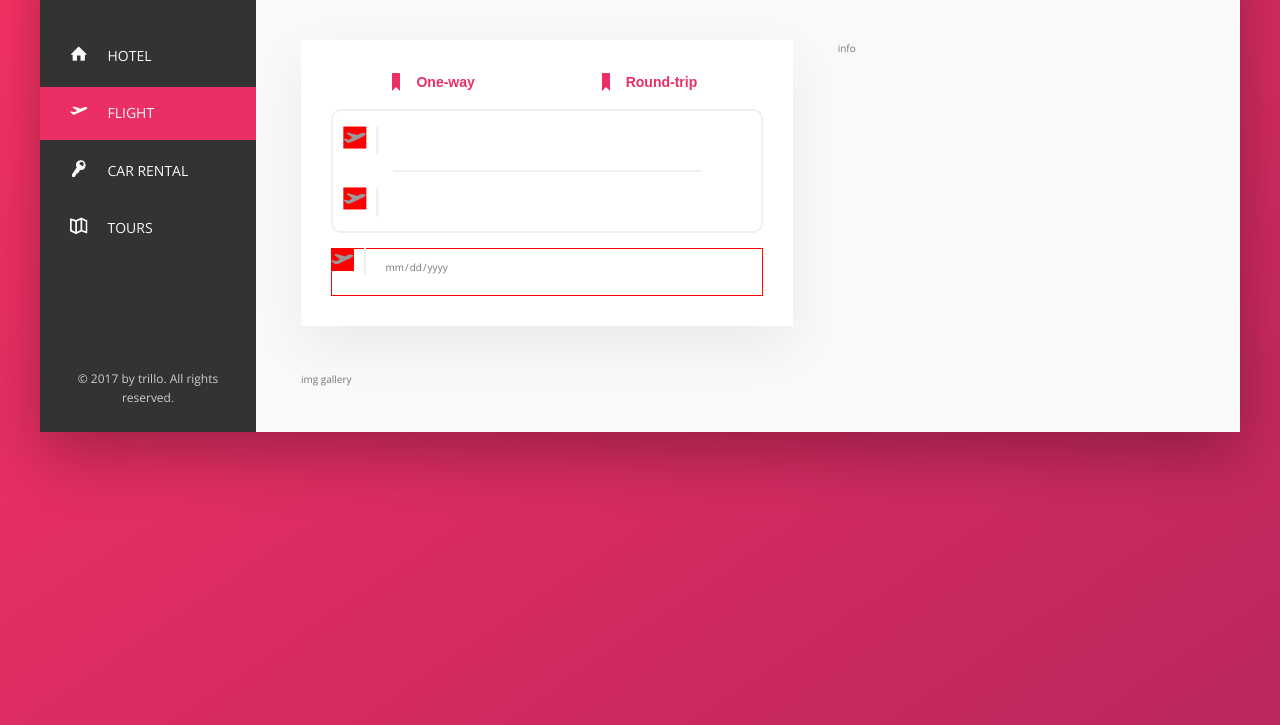
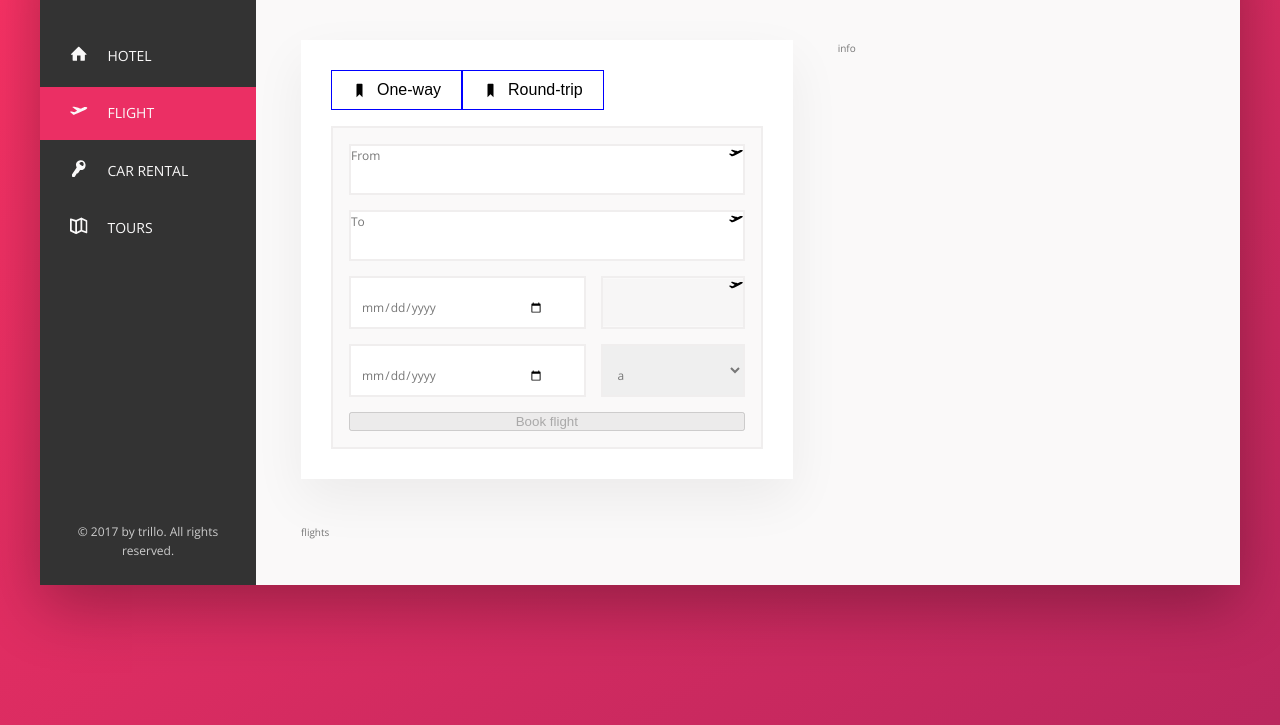
Before and after one commit to pauliversonc/trillo, a website: page pages/flight.html in a window 1280 px wide. Shown: the part 155-880 px from the top of the page. Drawn offline with nearby package versions, Linux system fonts and the light colour scheme.

Commit message:
Update: re-design flight form

```diff
--- a/js/script.js
+++ b/js/script.js
@@ -148,3 +148,41 @@ const prevSlide = () => {
 // const activateLink = function() {
 
 // };
+
+
+
+
+
+
+
+
+
+
+
+// Get the input fields
+const startDateInput = document.getElementById('start-date');
+const endDateInput = document.getElementById('end-date');
+
+// Add event listeners to the inputs
+startDateInput.addEventListener('change', updateEndDateInput);
+endDateInput.addEventListener('change', updateStartDateInput);
+
+// Update the minimum selectable date for the end date input
+function updateEndDateInput() {
+  const startDate = new Date(startDateInput.value);
+  endDateInput.min = formatDate(startDate);
+}
+
+// Update the maximum selectable date for the start date input
+function updateStartDateInput() {
+  const endDate = new Date(endDateInput.value);
+  startDateInput.max = formatDate(endDate);
+}
+
+// Format the date as "YYYY-MM-DD"
+function formatDate(date) {
+  const year = date.getFullYear();
+  const month = String(date.getMonth() + 1).padStart(2, '0');
+  const day = String(date.getDate()).padStart(2, '0');
+  return `${year}-${month}-${day}`;
+}
--- a/pages/flight.html
+++ b/pages/flight.html
@@ -97,9 +97,10 @@
             </nav>
 
             <main class="flight-view">
+
                 <div class="book">
 
-                    <div class="book__header u-mb-small">
+                    <div class="book__header u-mb-m">
 
                         <button class="book__header-btn">
                             <svg class="book__header-icon">
@@ -120,35 +121,11 @@
                     <!-- red -->
                     <form class="book__form">
 
-                        <div class="book__form-container u-mb-small">
-
-                            <!-- from -->
-                            <div class="book__form-group">
-                                <input type="text" name="from" id="from" class="book__input book__input--from">
-                                <span class="book__icon-box book__icon-box--top">
-                                    <svg class="book__icon">
-                                        <use xlink:href="../img/sprite.svg#icon-aircraft-take-off"></use>
-                                    </svg>
-                                </span>
-                            </div>
-
-                            <hr class="book__divider">
-
-                            <!-- to -->
-                            <div class="book__form-group">
-                                <input type="text" name="to" id="to" class="book__input book__input--to">
-                                <span class="book__icon-box book__icon-box--bottom">
-                                    <svg class="book__icon">
-                                        <use xlink:href="../img/sprite.svg#icon-aircraft-take-off"></use>
-                                    </svg>
-                                </span>
-                            </div>
-                        </div>
-
-
-                        <div class="book__form-group">
-                            <input class="book__input book__input--dateFrom" type="date" name="dateFrom" id="dateFrom">
-                            <span class="book__icon-box ">
+                        <!-- from input -->
+                        <div class="book__form-group book__form-group--input">
+                            <label for="from" class="book__label">From</label>
+                            <input type="text" name="from" id="from" class="book__input">
+                            <span class="book__icon-box">
                                 <svg class="book__icon">
                                     <use xlink:href="../img/sprite.svg#icon-aircraft-take-off"></use>
                                 </svg>
@@ -156,9 +133,51 @@
                         </div>
 
 
+                        <!-- to input-->
+                        <div class="book__form-group book__form-group--input">
+                            <label for="to" class="book__label">To</label>
+                            <input type="text" name="to" id="to" class="book__input">
+                            <span class="book__icon-box">
+                                <svg class="book__icon">
+                                    <use xlink:href="../img/sprite.svg#icon-aircraft-take-off"></use>
+                                </svg>
+                            </span>
+                        </div>
+
+
+                        <!-- from date-->
+                        <div class="book__form-group book__form-group--dateFrom">
+                            <input type="date" name="dateFrom" id="dateFrom" class="book__input">
+                        </div>
+
+                        <!-- to date-->
+                        <div class="book__form-group book__form-group--dateTo">
+                            <input type="date" name="dateTo" id="dateTo" class="book__input">
+
+                        </div>
 
 
 
+                        <!-- seat test-->
+                        <div class="book__form-group">
+                            <input type="text" name="seat" disabled id="seat" class="book__input">
+                            <span class="book__icon-box">
+                                <svg class="book__icon">
+                                    <use xlink:href="../img/sprite.svg#icon-aircraft-take-off"></use>
+                                </svg>
+                            </span>
+                        </div>
+
+
+                        <!-- class dropdown-->
+                        <div class="book__form-group">
+                            <select name="class" id="class" class="book__input">
+                                <option value="a">a</option>
+                            </select>
+                        </div>
+
+
+                        <input class="book__btn-submit" type="submit" value="Book flight" disabled>
 
 
                     </form>
@@ -169,7 +188,7 @@
                 </div>
 
                 <div class="flights">
-                    img gallery
+                    flights
                 </div>
             </main>
 
--- a/sass/base/_utilities.scss
+++ b/sass/base/_utilities.scss
@@ -1 +1,2 @@
-.u-mb-small {margin-bottom: 1.5rem  !important;}
+.u-mb-s {margin-bottom: 1rem  !important;}
+.u-mb-m {margin-bottom: 1.6rem  !important;}
--- a/sass/components/_book.scss
+++ b/sass/components/_book.scss
@@ -3,158 +3,106 @@
   box-shadow: var(--shadow-l);
   padding: 3rem;
 
-
   &__header {
-      // background-color: orangered;
+    // background-color: red;
+    font-size: 1.4rem;
 
     display: flex;
-      justify-content: space-around;
     align-items: center;
+    justify-content: start;
+  }
 
-      // border: 1px solid red;
-      // margin-bottom: 1.5rem;
+  &__header-btn {
+    border: none;
+    outline: none;
+    background-color: #fff;
+    cursor: pointer;
+    padding: 1rem 2rem;
 
+    border: 1px solid blue;
+
+    display: flex;
+    justify-content: center;
+    align-items: center;
+  }
+
+  &__header-icon {
+    width: 1.5rem;
+    height: 1.5rem;
+    margin-right: 1rem;
+  }
+
+  &__header-text {
+    font-size: 1.6rem;
+  }
+
+  // FORMS
+  &__form {
+
+    padding: 1.6rem;
+    border: 2px solid var(--grey-light-3);
+    background-color: var(--grey-light-1);
+
+    display: grid;
+    grid-template-columns: 60% auto;
+    gap: 1.5rem;
 
   }
 
-    &__header-btn {
+  &__form-group {
+    width: 100%;
+    display: flex;
+    align-items: center;
+    // padding: 1rem;
 
-      cursor: pointer;
-      background-color: #fff;
-      font-size: inherit;
-      color: var(--primary);
-      padding: .4rem 2rem .4rem 4rem;
-      font-size: 1.4rem;
-      font-weight: 600;
-      border: none;
+    font-size: 1.2rem;
+    font-weight: 400;
+
     position: relative;
-      // border: 1px solid red;
 
+    border: 2px solid var(--grey-light-3);
+
+    &--input {
+      grid-column: 1 / -1;
     }
 
-    &__header-icon {
-      position: absolute;
-      left: 0;
-      bottom: 50%;
-      transform: translate(50%, 50%);
-      // background-color: red;
-
-      height: 2rem;
-      width: 2rem;
-      fill: currentColor;
+    &--dateTo {
+      grid-row: 4;
+    }
   }
 
-    &__header-text {
-      font-size: inherit;
-      font-weight: inherit;
-      color: currentColor;
-
+  &__label {
+    position: absolute;
+    top: 0;
+    left: 0;
   }
 
-
-    &__form-container {
-      // background-color: red;
-      font-size: 1.4rem;
-      font-weight: 600;
-
-      border: 2px solid var(--grey-light-3);
-      border-radius: 10px;
-
-      overflow: hidden;
-
-    }
-    &__form-group {
-      position: relative;
-
-    }
   &__input {
+    width: 100%;
     font-family: inherit;
     font-size: inherit;
     font-weight: inherit;
     color: inherit;
-      background-color: #fff;
+    padding: 2rem 4rem 1rem 1rem;
     border: none;
-
-      // padding: 1rem 4.25rem;
-      width: 100%;
-
-      margin-left: rem;
 
     &:focus {
       outline: none;
-        width: 100%;
     }
-
-
-      &--from {
-        padding: 2rem 4.25rem 1rem 5.25rem;
-        margin-bottom: 1rem;
-      }
-      &--to {
-        margin-top: 1rem;
-        padding: 1rem 4.25rem 2rem 5.25rem;
-
-      }
-
-
-      &--dateFrom {
-        border: 1px solid red;
-        padding: 1rem 4.25rem 2rem 5.25rem;
-
-
-        &::-webkit-calendar-picker-indicator {
-          position: absolute;
-          left: 5%;
-          z-index: 999;
-          padding-right: 1rem;
-          height: 2.25rem;
-          width: 2.25rem;
-          // background-color: red;
-          // visibility: hidden;
-          opacity: 0;
-          cursor: pointer;
-        }
-
-
-      }
-
-
   }
 
   &__icon-box {
     position: absolute;
-      left: 0;
-      border-right: 2px solid var(--grey-light-3);
-      padding-right: 1rem;
-
-      &--top {
-        top: 50%;
-        transform: translate(30%, -50%);
-
+    top: 0;
+    right: 0;
   }
 
-      &--bottom {
-        bottom: 50%;
-        transform: translate(30%, 50%);
+  &__icon {
+    width: 1.4rem;
+    height: 1.4rem;
+  }
 
-
+  &__btn-submit {
+    grid-column: 1/-1;
   }
 }
-
-
-    &__icon {
-
-      height: 2.25rem;
-      width: 2.25rem;
-      fill: var(--grey-dark-3);
-
-      background-color: red;
-    }
-
-    &__divider {
-      margin: 0 6rem;
-      height: 2px; /* Adjust the height as desired */
-      background-color: var(--grey-light-3);
-      border: none; /* Remove the default border */
-    }
-}
```
Also changed, not shown: css/style.css, sass/components/_flights.scss (line endings or trailing spaces). Lines whose indentation alone changed are shown as unchanged.
